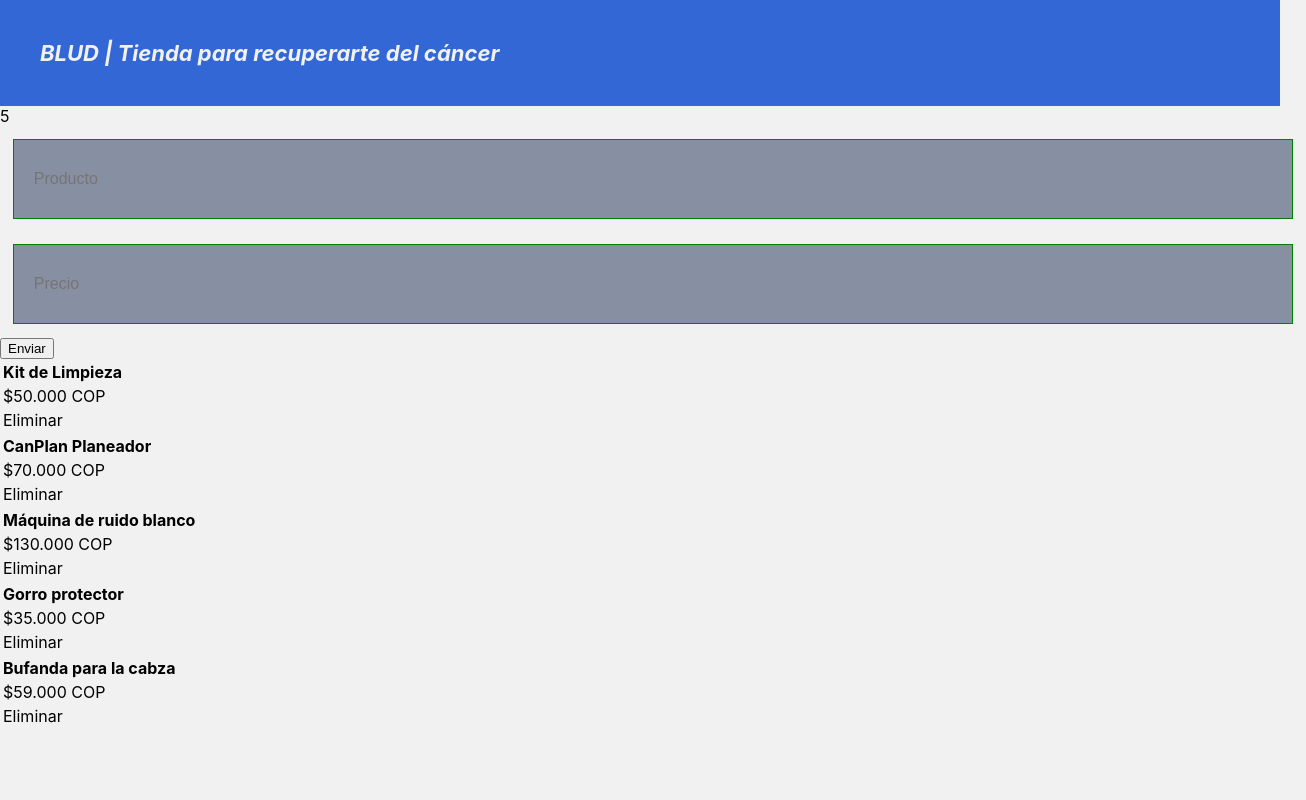
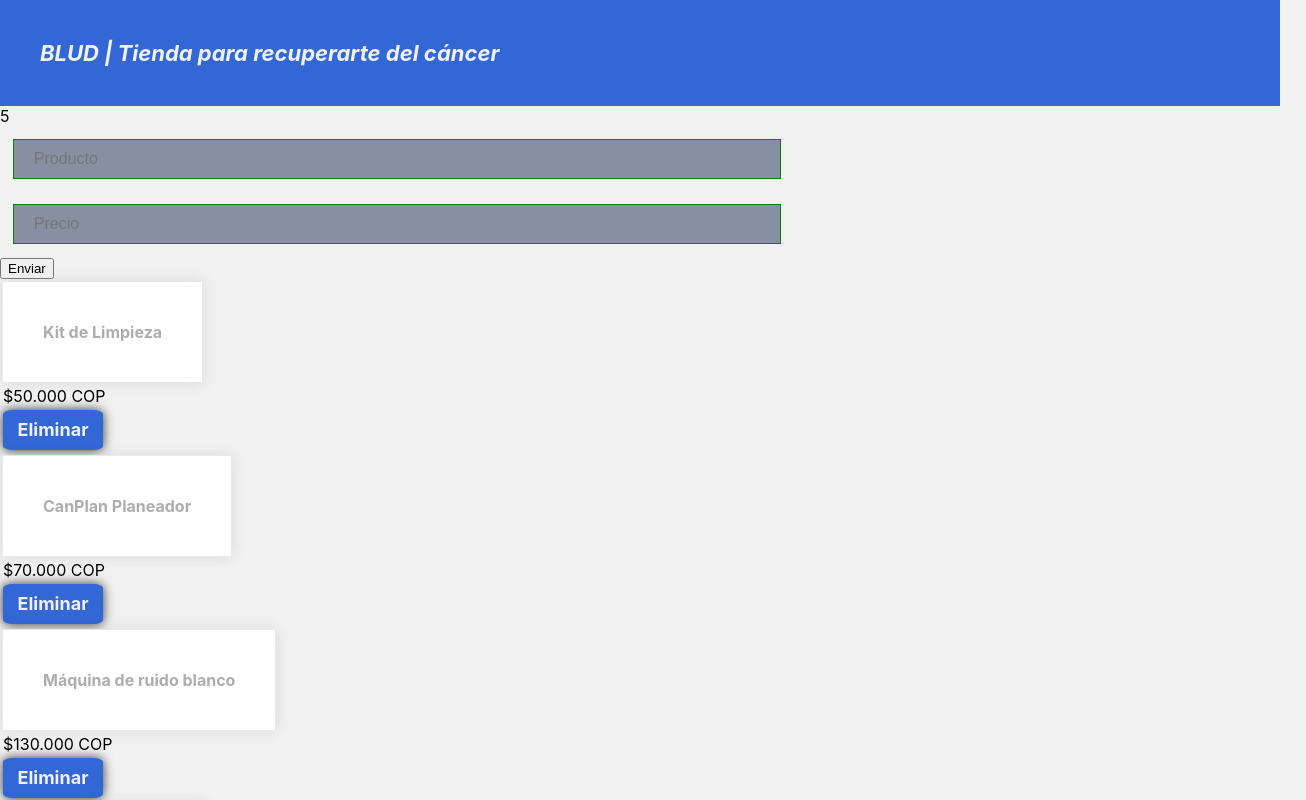
Before and after one commit to jdreyespaez/bictia-taller1-reactjs-eCommerce, a React (Create React App) app: page / in a window 1280 px wide. Shown: the top 800 px of the page, 1306 px wide, since content can reach past the window. Built offline with nearby package versions, Linux system fonts and the light colour scheme.

Commit message:
Arreglos del botón Eliminar

```diff
--- a/src/App.css
+++ b/src/App.css
@@ -27,7 +27,7 @@ body {
   padding: 40px;
 }
 
-.note {
+.producto {
   color: #adadad;
   padding: 40px;
   margin: 20px;
@@ -39,21 +39,20 @@ body {
   -moz-box-shadow: 0px 0px 14px 0px rgba(0,0,0,0.1);
   transition: transform .2s ease;
 }
-.note:hover {
+.producto:hover {
   transform: scale(1.02);
 }
 /* The add note button */
 .btn {
-  position: fixed;
   z-index: 1;
   right: 40px;
   bottom: 40px;
-  width: 80px;
-  height: 80px;
-  border-radius: 100%;
+  width: 100px;
+  height: 40px;
+  border-radius: 10%;
   text-align: center;
-  line-height: 80px;
-  font-size: 28px;
+  line-height: 40px;
+  font-size: 18px;
   font-weight: bold;
   color: #f1f1f1;
   background: #3367d6;
@@ -68,8 +67,8 @@ body {
 }
 /* Textinput */
 .textInput {
-  width: 100%;
-  height: 80px;
+  width: 60%;
+  height: 40px;
   line-height: 80px;
   padding: 0 20px;
   border: 1px solid green;
--- a/src/components/lista.js
+++ b/src/components/lista.js
@@ -7,7 +7,7 @@ class Listado extends Component{
                 <table>
                     <thead>
                         <tr>
-                            <th>
+                            <th className="producto">
                                 {this.props.productos.producto}
                             </th>
                         </tr>
@@ -21,7 +21,7 @@ class Listado extends Component{
                         </tr>
                         <tr>
                             <td>
-                                <div className="eliminar" onClick={this.props.deleteMethod}>
+                                <div className="btn" onClick={this.props.deleteMethod}>
                                     Eliminar
                                 </div>
                             </td>
```
